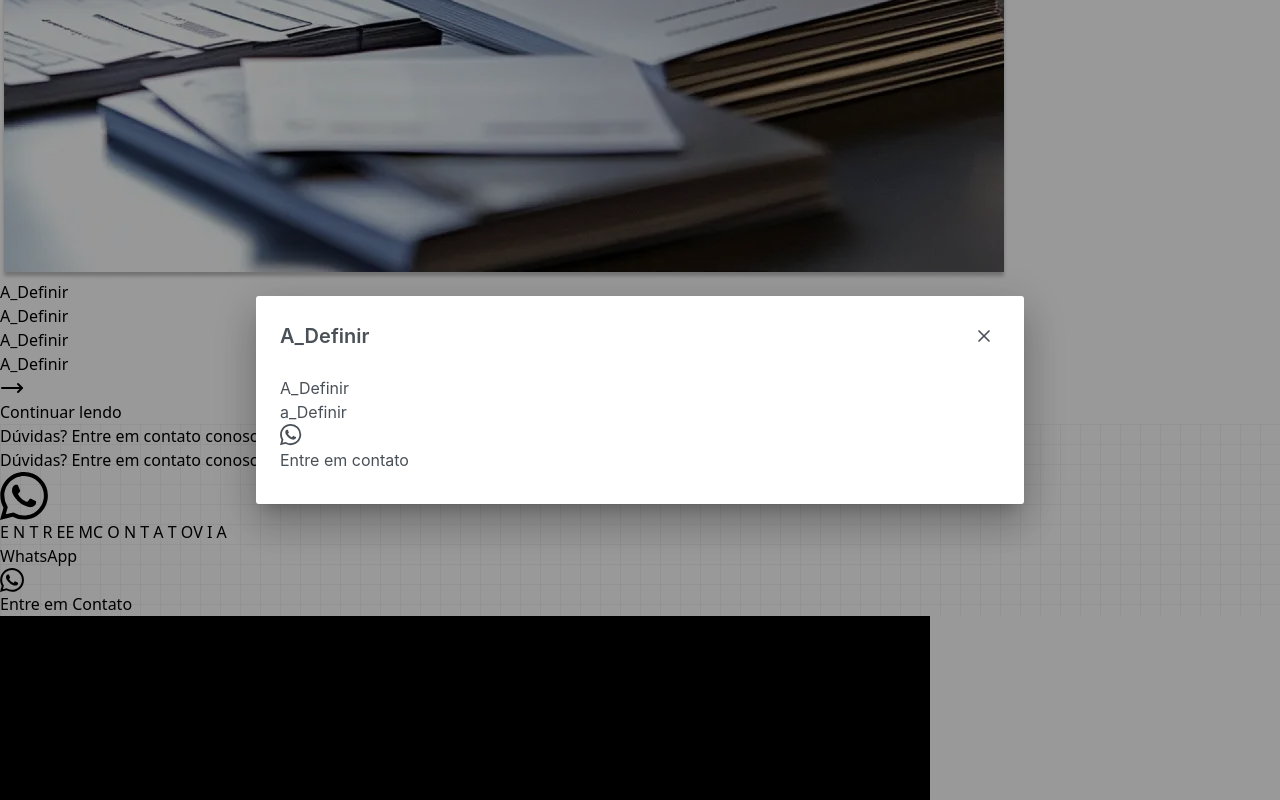
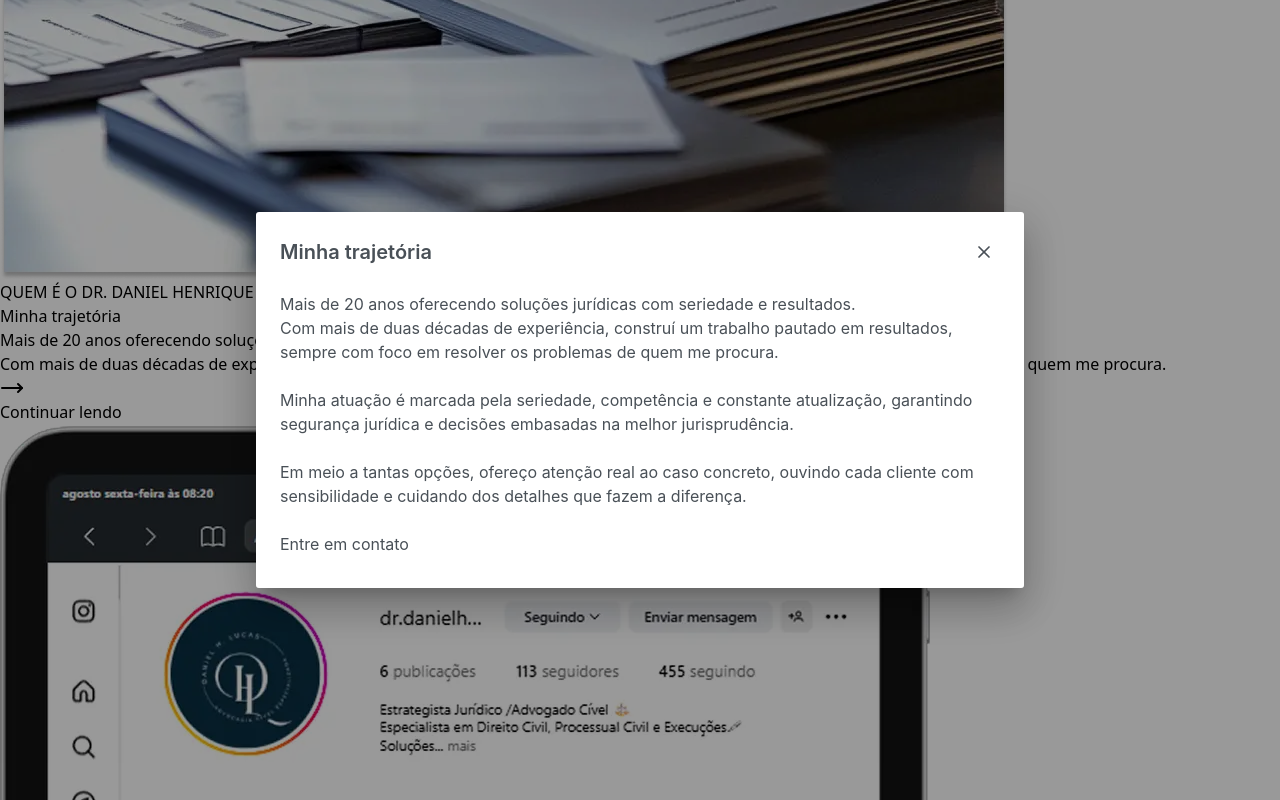
Before and after one commit to Paper-Street-Softwares/LP-Daniel-Henriques, a React (Vite) app: page / in a window 1280 px wide. Both pictures are taken after a click on the button "Continuar lendo". Shown: the part 1711-2511 px from the top of the page. Built offline with nearby package versions, Linux system fonts and the light colour scheme; a web font is replaced by a local one.

Commit message:
fix: About e AboutInstagram

```diff
--- a/src/components/cards/IconFeatureCard.jsx
+++ b/src/components/cards/IconFeatureCard.jsx
@@ -6,7 +6,7 @@ export default function IconFeatureCard(props) {
   const bgClassesIcon = {
     dark: "bg-primary",
     light: "bg-minititle",
-    default: "bg-primary",
+    default: "bg-[#0B2E42]",
   };
   const textClasses = {
     dark: "text-white",
@@ -21,9 +21,8 @@ export default function IconFeatureCard(props) {
     <div
       className={`w-full tablet1:min-h-[300px] p-0 tablet1:w-[290px] mt-[36px] tablet1:mt-0 desktop1:w-[260px] desktop1:h-[300px] flex flex-col items-center desktop1:hover:scale-110 transition desktop1:p-0 ${className}`}
     >
-
       <div
-        className={`h-[64px] w-[64px] mb-[24px] rounded-md flex justify-center items-center text-labelButtons ${bgClass}`}
+        className={`h-[64px] w-[64px] mb-[24px] rounded-md flex justify-center items-center text-primary ${bgClass}`}
       >
         {icon}
       </div>
--- a/src/components/sectionElements/about/AboutModal.jsx
+++ b/src/components/sectionElements/about/AboutModal.jsx
@@ -26,13 +26,14 @@ export default function AboutModal() {
             aria-label={t("about.ctaButtonAriaLabel")}
             label={t("about.ctaButtonText")}
             animation={false}
-            className="hover:scale-105 bg-buttonColor text-labelButtons"
+            className="hover:scale-105 bg-[#0B2E42] "
+            textclassName="text-white"
             icon={
               <svg
                 xmlns="http://www.w3.org/2000/svg"
                 width="24"
                 height="24"
-                fill="currentColor"
+                fill="white"
                 className="bi bi-whatsapp"
                 viewBox="0 0 18 18"
               >
--- a/src/locales/pt.json
+++ b/src/locales/pt.json
@@ -84,19 +84,19 @@
     "imagem": {
       "alt": "imagem about"
     },
-    "miniTag": "A_Definir",
-    "title": "A_Definir",
-    "subtitle": "A_Definir",
+    "miniTag": "QUEM É O DR. DANIEL HENRIQUE",
+    "title": "Minha trajetória",
+    "subtitle": "Mais de 20 anos oferecendo soluções jurídicas com seriedade e resultados.",
     "buttonModalLabelAbout": "Continuar lendo",
-    "paragraph": "A_Definir",
-    "modal": "a_Definir",
+    "paragraph": "Com mais de duas décadas de experiência, construí um trabalho pautado em resultados, sempre com foco em resolver os problemas de quem me procura.",
+    "modal": "Com mais de duas décadas de experiência, construí um trabalho pautado em resultados, sempre com foco em resolver os problemas de quem me procura. <br/><br/> Minha atuação é marcada pela seriedade, competência e constante atualização, garantindo segurança jurídica e decisões embasadas na melhor jurisprudência. <br/> <br/> Em meio a tantas opções, ofereço atenção real ao caso concreto, ouvindo cada cliente com sensibilidade e cuidando dos detalhes que fazem a diferença.",
     "ctaButtonAriaLabel": "",
     "ctaButtonText": "Entre em contato",
     "aboutSocial": {
-      "miniTag": "A_Definir",
-      "title": "A_Definir",
-      "subtitle": "A_Definir",
-      "labelInstagram": "A_Definir",
+      "miniTag": "REDES SOCIAIS",
+      "title": "Conecte-se agora mesmo",
+      "subtitle": "Aproveite nossas redes sociais para mantermos contato e ficar por dentro de atualizações importantes no mundo do direito.",
+      "labelInstagram": "Siga-me no Instagram",
       "labelFacebook": "A_Definir",
       "labelLinkedin": "A_Definir",
       "labelX": "A_Definir"
--- a/src/pages/Index.jsx
+++ b/src/pages/Index.jsx
@@ -74,7 +74,7 @@ export default function Index() {
       />
 
       <About modal={true} showGallery={false} colorMode={colorMode} />
-      {/* <AboutInstagram colorMode={colorMode} socialPrint={true} /> */}
+      <AboutInstagram colorMode={colorMode} socialPrint={true} />
       <CtaSecondary />
       <Steps colorMode={colorMode} />
       {/* <BlogPosts /> */}
```
